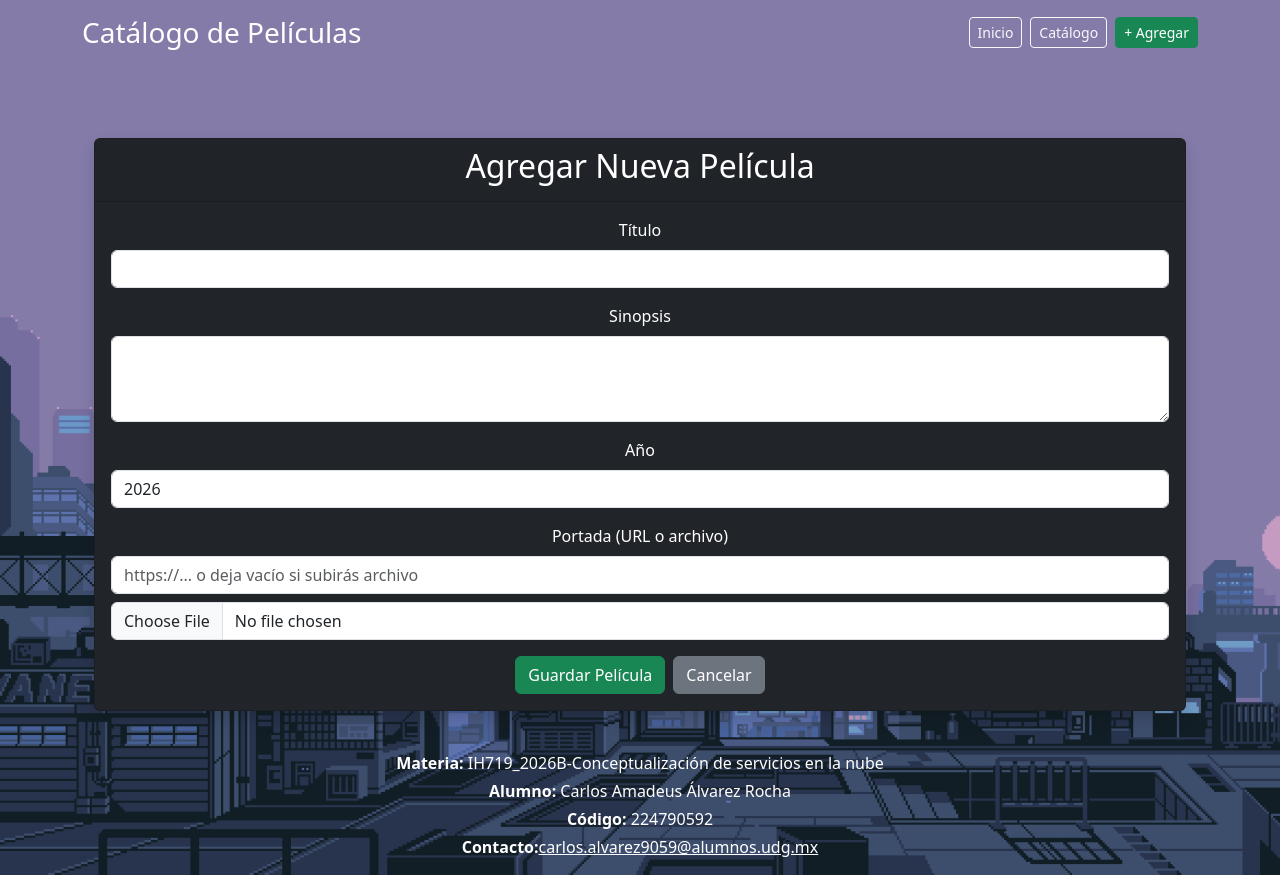
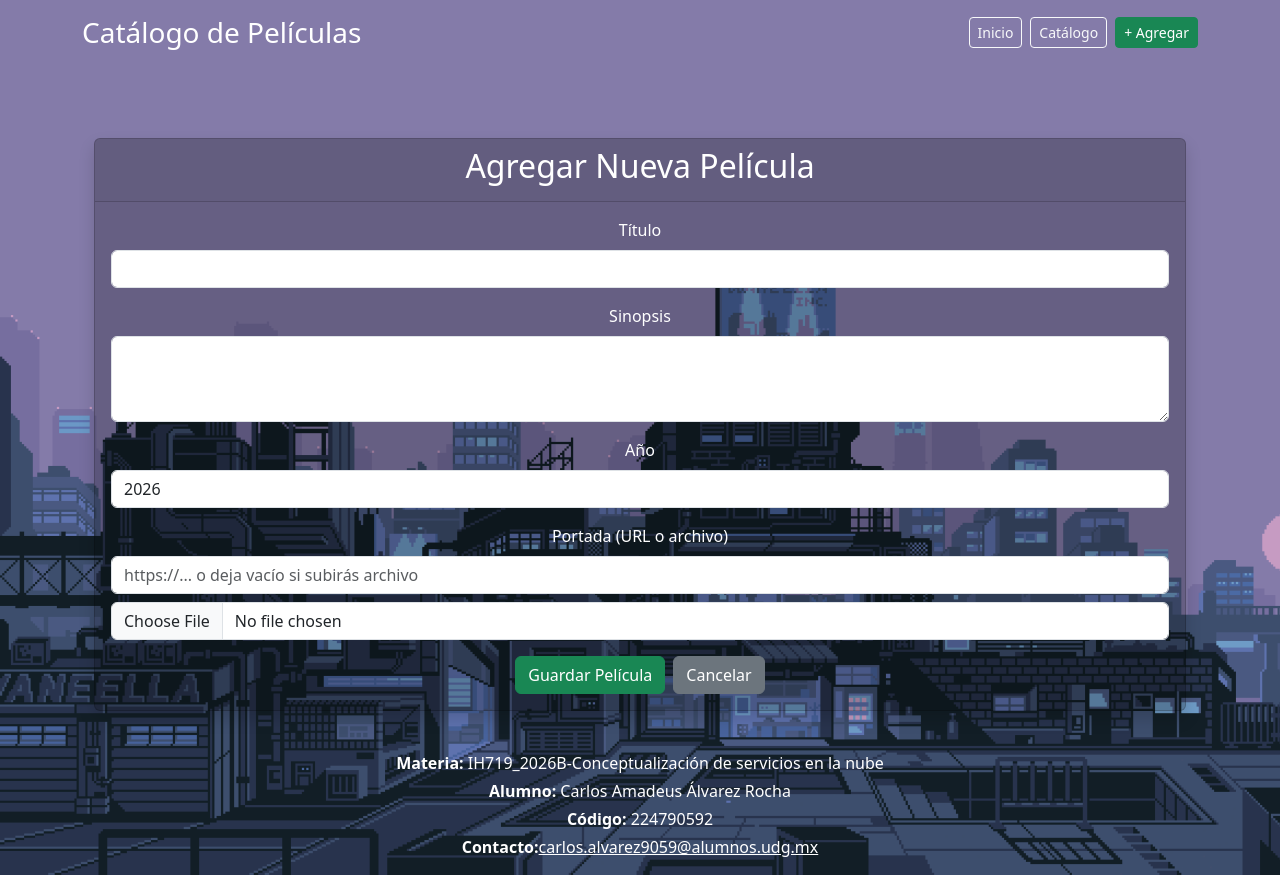
Before and after one commit to LITTLECATuwuXD/catalogo-frontend, an Angular app: page /movie-create in a window 1280 px wide. Built offline with nearby package versions, Linux system fonts and the light colour scheme.

Commit message:
CSN-3.3: Retoques finales2

```diff
--- a/src/app/movie-create/movie-create.html
+++ b/src/app/movie-create/movie-create.html
@@ -1,6 +1,6 @@
 <!-- src/app/movie-create/movie-create.html -->
 <div class="container mt-5">
-  <div class="card bg-dark text-white shadow">
+  <div class="card text-white shadow">
     <div class="card-header">
       <h2>Agregar Nueva Película</h2>
     </div>
```
